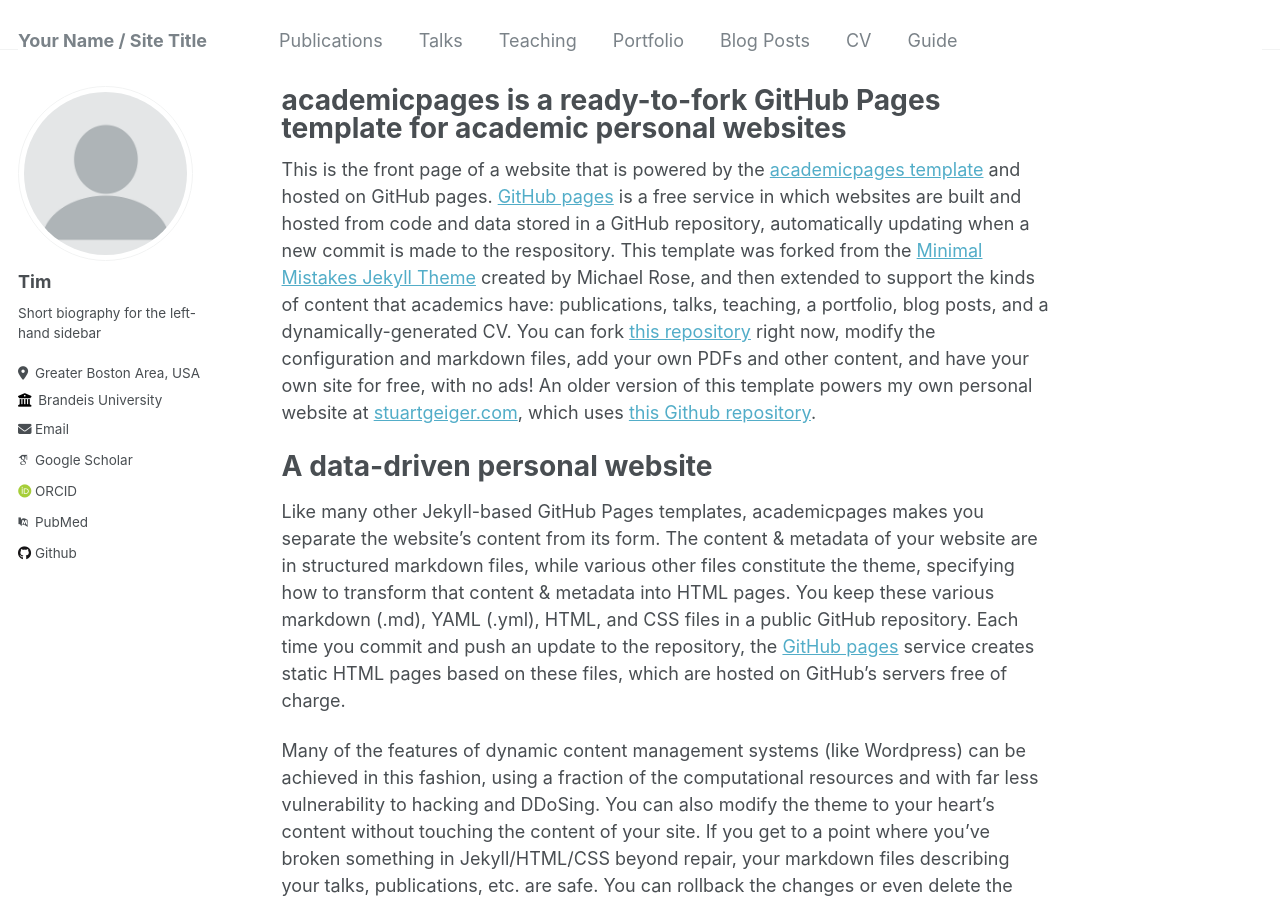
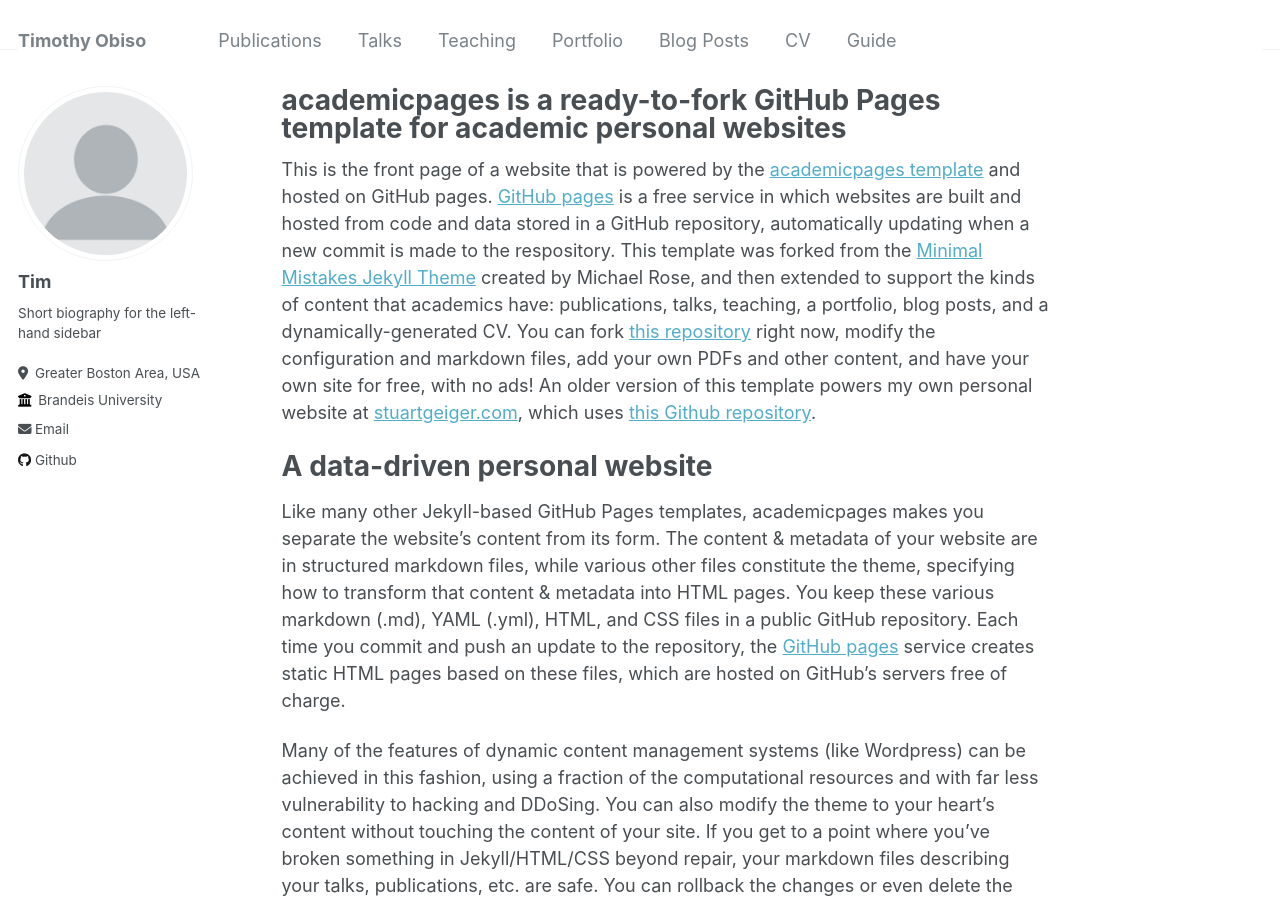
Before and after one commit to timothyobiso/timothyobiso.github.io, a Jekyll site: the page built from _pages/about.md, in a window 1280 px wide and 900 px high. Built offline with Jekyll 4.4.1, drawn with Linux system fonts in a browser that asks for light colours; some web fonts are replaced; some of the changed lines change nothing that is shown.

Commit message:
Update _config.yml

```diff
--- a/_config.yml
+++ b/_config.yml
@@ -8,11 +8,11 @@
 
 # Basic Site Settings
 locale                   : "en-US"
-title                    : "Your Name / Site Title"
+title                    : "Timothy Obiso"
 title_separator          : "-"
 name                     : &name "Timothy Obiso"
-description              : &description "personal description"
-url                      : https://timothyobiso.github.io # the base hostname & protocol for your site e.g. "https://mmistakes.github.io"
+description              : &description "I am currently a Master's student at Brandeis University advised by Professor James Pustejovsky. I will begin my doctoral work in May 2024. I study Natural Language Processing."
+URL                      : https://timothyobiso.github.io # the base hostname & protocol for your site e.g. "https://mmistakes.github.io"
 baseurl                  : "" # the subpath of your site, e.g. "/blog"
 repository               : "timothyobiso/timothyobiso.github.io"
 
@@ -32,10 +32,10 @@
 
   # Academic websites
   arxiv            : # URL - Update with the correct link to your profile
-  googlescholar    : "https://scholar.google.com/citations?user=PS_CX0AAAAAJ"
+  googlescholar    : #
   impactstory      : # URL
-  orcid            : "http://orcid.org/yourorcidurl"
-  pubmed           : "https://www.ncbi.nlm.nih.gov/pubmed/?term=john+snow"
+  orcid            : #
+  pubmed           : #
   researchgate     : # URL
 
   # Repositories and software development
```
